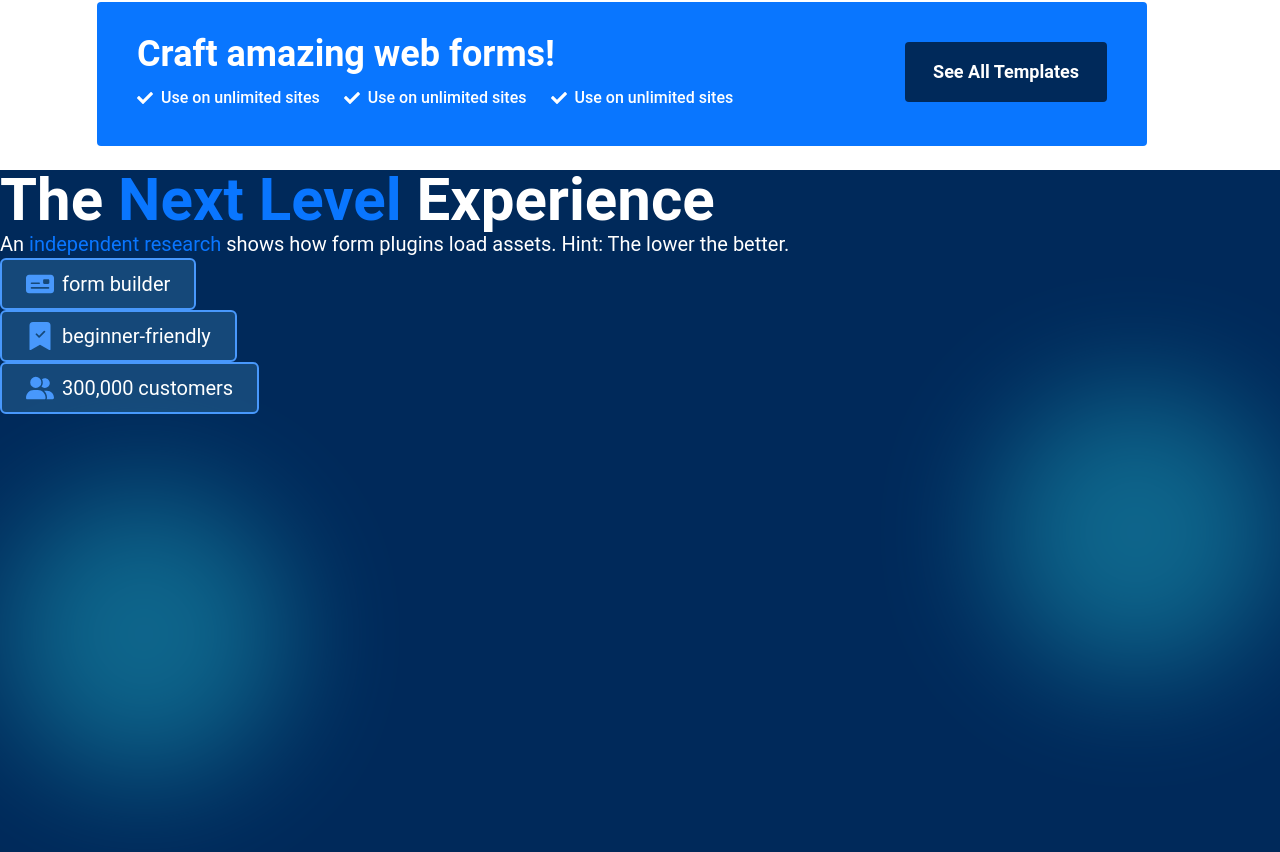
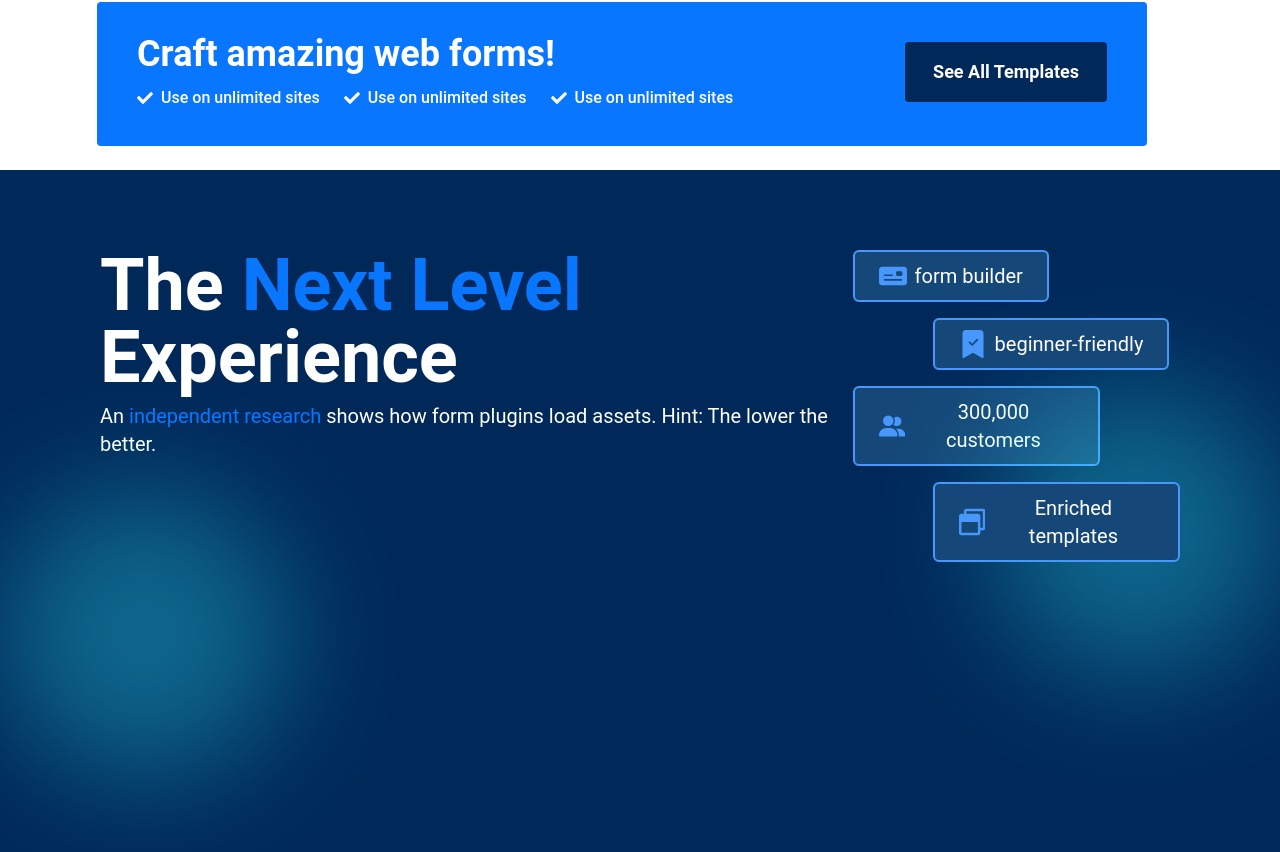
Before and after one commit to ronobir84/fluent-forms, a React (Vite) app: page / in a window 1280 px wide. Shown: the part 3689-4541 px from the top of the page. Built offline with nearby package versions, Linux system fonts and the light colour scheme.

Commit message:
add this button

```diff
--- a/src/Pages/HomePage/NextLevel/NextLevel.jsx
+++ b/src/Pages/HomePage/NextLevel/NextLevel.jsx
@@ -1,6 +1,6 @@
 import { FaMoneyCheck, FaUserGroup } from "react-icons/fa6";
 import { BsBookmarkCheckFill } from "react-icons/bs";
- import gallery from "../../../assets/image/galler.png"
+import { FaRegWindowRestore } from "react-icons/fa";
 const NextLevel = () => {
     return (
         <div>
@@ -11,20 +11,20 @@ const NextLevel = () => {
                 <div className="w-72 h-72 bl-min bg-[#2FF3FF] absolute   mt-[25%]  rounded-full ">
 
                 </div>
-                <div>
-                    <div>
-                        <h1 className="text-6xl font-bold text-white">The <span className="text-[#0976FF]">Next Level</span> Experience</h1>
-                        <p className="text-white text-xl font-normal">An <span className="text-[#0976FF]">independent research</span> shows how form plugins load assets. Hint: The lower the better.</p>
+                <div className="flex justify-between px-[100px] pt-20">
+                    <div className="space-y-2">
+                        <h1 className="text-7xl font-bold text-white">The <span className="text-[#0976FF]">Next Level</span>  <br />  <span className="">Experience</span></h1>
+                        <p className="text-white text-xl font-normal">An <span className="text-[#0976FF]">independent research</span> shows how form plugins  load assets. Hint: The lower the better.</p>
                     </div>
 
-                    <div>
+                    <div className="pr-20 space-y-4">
                         <div>
                             <button className="flex gap-2 items-center px-6 py-[10px] bg-[#154879] rounded-md border-solid border-2 border-[#4898FC]">
                                 <FaMoneyCheck className="w-7 h-7 text-[#4898FC]"></FaMoneyCheck>
                                 <span className="text-xl text-white font-normal">form builder</span>
                             </button>
                         </div>
-                        <div>
+                        <div className="relative left-20">
                             <button className="flex gap-2  items-center px-6 py-[10px] bg-[#154879] rounded-md border-solid border-2 border-[#4898FC]">
                                 <BsBookmarkCheckFill className="w-7 h-7 text-[#4898FC]"></BsBookmarkCheckFill>
                                 <span className="text-xl text-white font-normal">beginner-friendly</span>
@@ -34,6 +34,12 @@ const NextLevel = () => {
                             <button className="flex gap-2  items-center px-6 py-[10px] bg-[#154879] rounded-md border-solid border-2 border-[#4898FC]">
                                 <FaUserGroup className="w-7 h-7 text-[#4898FC]"></FaUserGroup>
                                 <span className="text-xl text-white font-normal">300,000 customers</span>
+                            </button>
+                        </div>
+                        <div className="relative left-20">
+                            <button className="flex gap-2  items-center px-6 py-[10px] bg-[#154879] rounded-md border-solid border-2 border-[#4898FC]">
+                                <FaRegWindowRestore className="w-7 h-7 text-[#4898FC]"></FaRegWindowRestore>
+                                <span className="text-xl text-white font-normal">Enriched templates</span>
                             </button>
                         </div>
 
```
